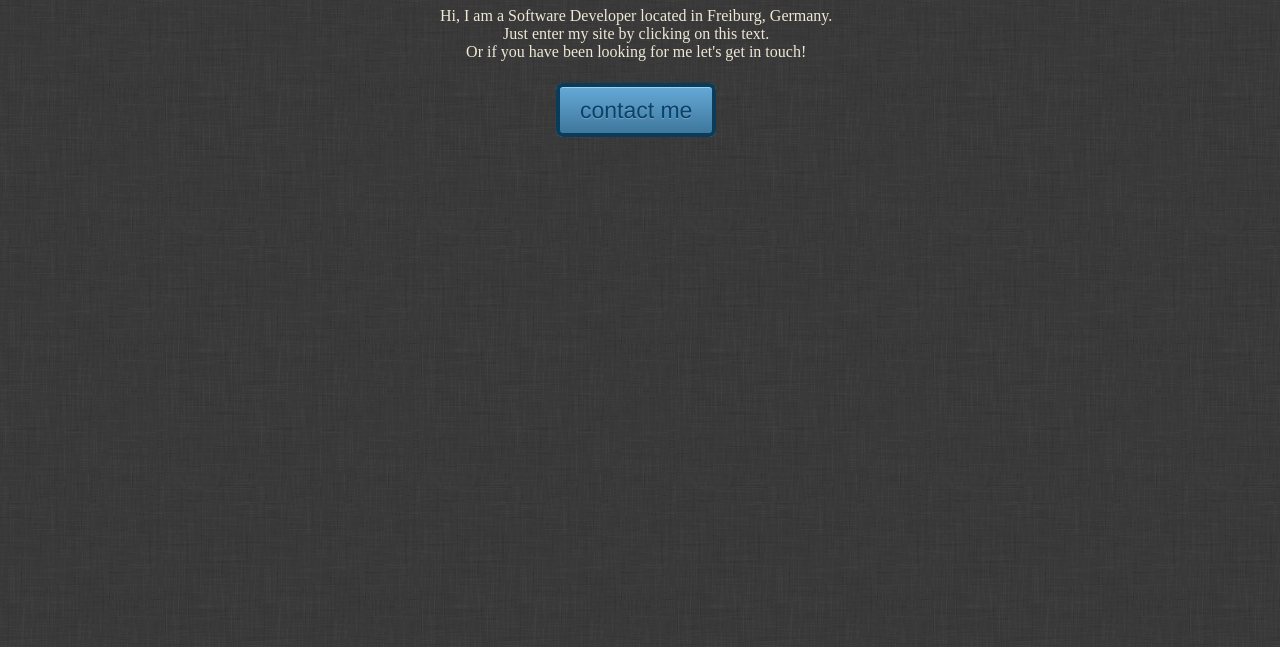
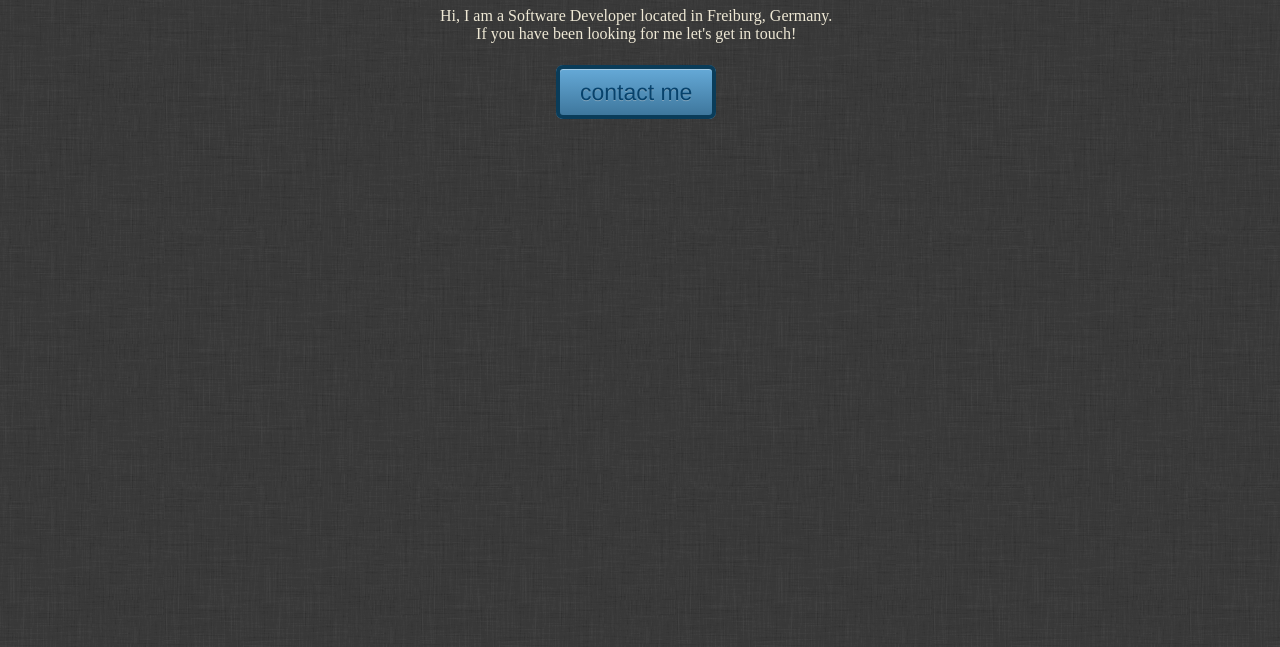
Before and after one commit to jubalh/jubalh.github.com, a plain HTML site: page index.html in a window 1280 px wide. Shown: the part 153-800 px from the top of the page. Drawn offline with nearby package versions, Linux system fonts and the light colour scheme.

Commit message:
corrected text in index.html and added readme

```diff
--- a/index.html
+++ b/index.html
@@ -68,8 +68,7 @@
 		<div class="viewport">
 			<h1>Michael Vetter</h1>
 			<span>Hi, I am a Software Developer located in Freiburg, Germany.</br>
-				Just enter my site by clicking on this text.</br>
-				Or if you have been looking for me let's get in touch!
+				If you have been looking for me let's get in touch!
 			</span>
 			</br>
 			</br>
```
Also changed, not shown: 1 other file.
